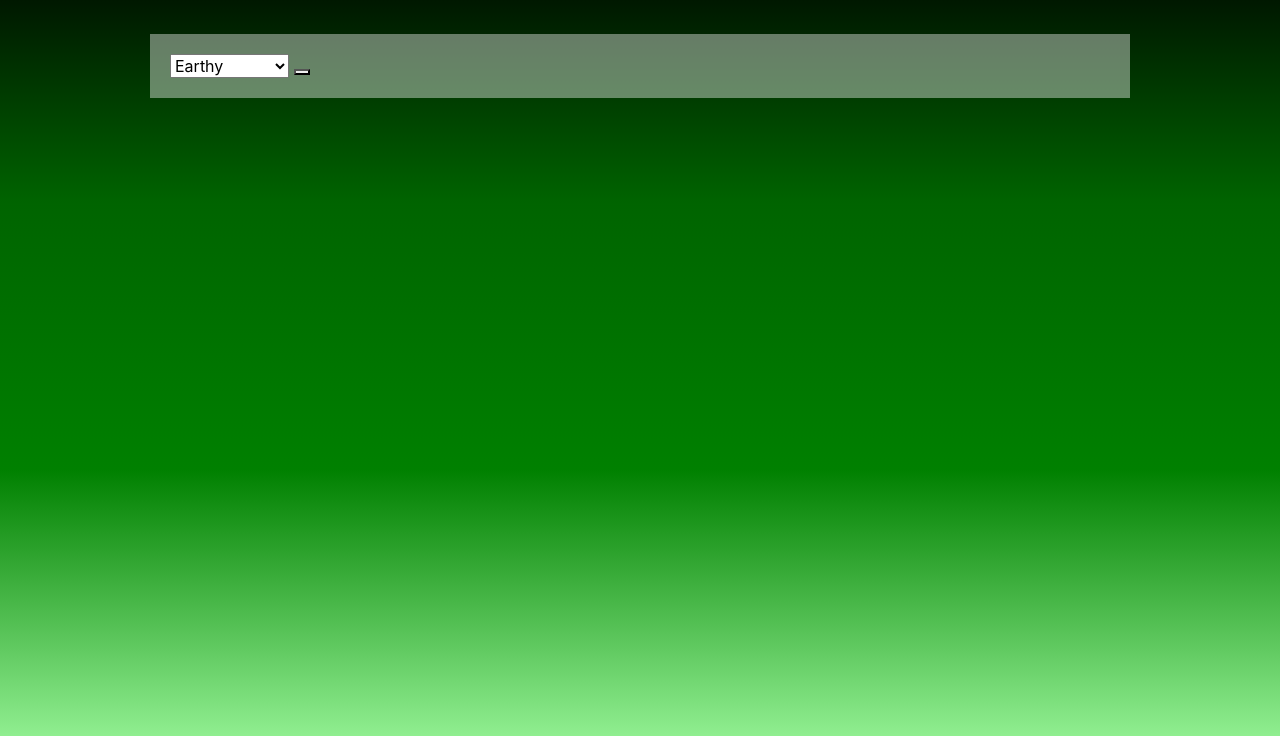
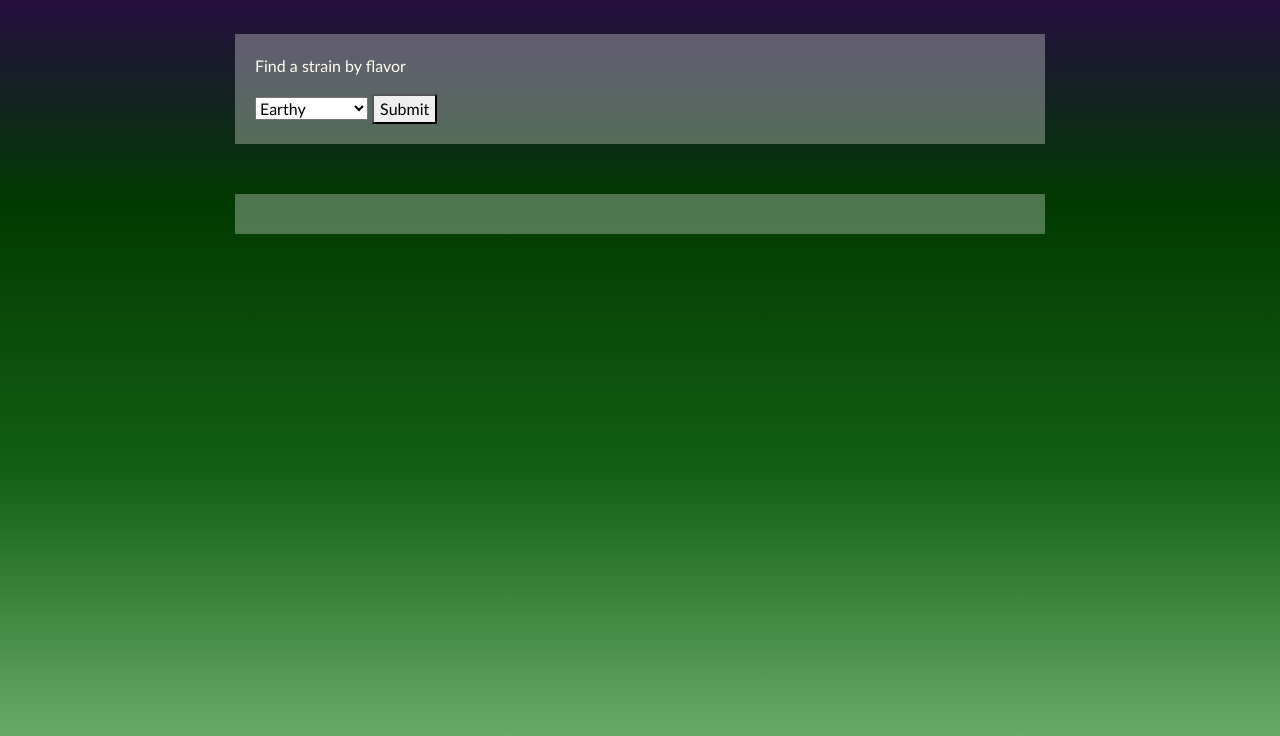
Before and after one commit to jhell85/epicodus-strain-train, a website built with webpack: page src/index.html in a window 1280 px wide. Shown: the part 64-800 px from the top of the page. Built offline with nearby package versions, Linux system fonts and the light colour scheme.

Commit message:
Add API key and link.

```diff
--- a/src/index.html
+++ b/src/index.html
@@ -6,34 +6,37 @@
   <meta http-equiv="X-UA-Compatible" content="ie=edge">
   <title>Mary Jane Strain Train</title>
 </head>
-<body>
+<body class="container">
   <h1>Hop on the Mary Jane Strain Train</h1>
   <div class="box">
-    <form>
-      <select name="" id="flavorlist">
-        <option value="">Earthy</option>
-        <option value="">Chemical</option>
-        <option value="">Pine</option>
-        <option value="">Spicy/Herbal</option>
-        <option value="">Pungent</option>
-        <option value="">Pepper</option>
-        <option value="">Flowery</option>
-        <option value="">Citrus</option>
-        <option value="">Orange</option>
-        <option value="">Sweet</option>
-        <option value="">Grape</option>
-        <option value="">Minty</option>
-        <option value="">Woody</option>
-        <option value="">Skunk</option>
-        <option value="">Tropical</option>
-        <option value="">Grapefruit</option>
-        <option value="">Diesel</option>
-        <option value="">Nutty</option>
-        <option value="">Lemon</option>
-        <option value="">Berry</option>
+    <p>Find a strain by flavor</p>
+    <form id="flavorlist">
+      <select id="selectflavor">
+        <option>Earthy</option>
+        <option>Chemical</option>
+        <option>Pine</option>
+        <option>Spicy/Herbal</option>
+        <option>Pungent</option>
+        <option>Pepper</option>
+        <option>Flowery</option>
+        <option>Citrus</option>
+        <option>Orange</option>
+        <option>Sweet</option>
+        <option>Grape</option>
+        <option>Minty</option>
+        <option>Woody</option>
+        <option>Skunk</option>
+        <option>Tropical</option>
+        <option>Grapefruit</option>
+        <option>Diesel</option>
+        <option>Nutty</option>
+        <option>Lemon</option>
+        <option>Berry</option>
       </select>
-      <button></button>
+      <button type="submit">Submit</button>
     </form>
   </div>
+
+  <div class="box" id="output"></div>
 </body>
 </html>
--- a/src/main.js
+++ b/src/main.js
@@ -2,9 +2,18 @@ import $ from 'jquery';
 import 'bootstrap';
 import 'bootstrap/dist/css/bootstrap.min.css';
 import './styles.css';
-import { Farm } from './person';
+// import { Farm } from './person';
 import { StrainService } from './strain-service';
 
 $(document).ready(function() {
-
+  $("#flavorlist").submit(function() {
+    event.preventDefault();
+    let currentFlav = $("#selectflavor option:selected").text();
+    console.log(currentFlav);
+    (async () => {
+      let strainService = new StrainService();
+      const response = await strainService.getStrainbyFlavor(currentFlav);
+      console.log(response);
+    })();
+  });
 });
--- a/src/strain-service.js
+++ b/src/strain-service.js
@@ -1,7 +1,7 @@
 export class StrainService {
-  async getStrainbyFlavor() {
+  async getStrainbyFlavor(flavor) {
     try {
-      let response = await fetch(`strainapi.evanbusse.com/${process.env.FLAVOR_KEY}/strains/search/flavor/FLAVOR`);
+      let response = await fetch(`http://strainapi.evanbusse.com/${process.env.FLAVOR_KEY}/strains/search/flavor/${flavor}`);
       let jsonifiedResponse = await response.json();
       return jsonifiedResponse;
     } catch(error) {
--- a/src/styles.css
+++ b/src/styles.css
@@ -3,13 +3,19 @@ body, html {
 }
 
 body {
-  background-image: linear-gradient(black, darkgreen, green, lightgreen);
+  background-image: linear-gradient(rgb(48, 0, 82), rgb(1, 58, 1), rgb(19, 95, 19), rgb(103, 170, 103));
+  font-family: 'Trebuchet MS', 'Lucida Sans Unicode', 'Lucida Grande', 'Lucida Sans', Arial, sans-serif;
+  color: ivory;
 }
 
 .box {
-  background-color: rgba(255, 255, 255, .4);
+  background-color: rgba(255, 255, 255, .3);
   margin: 50px;
   margin-left: 150px;
   margin-right: 150px;
   padding: 20px;
 }
+
+h1 {
+  color: ivory;
+}
```
